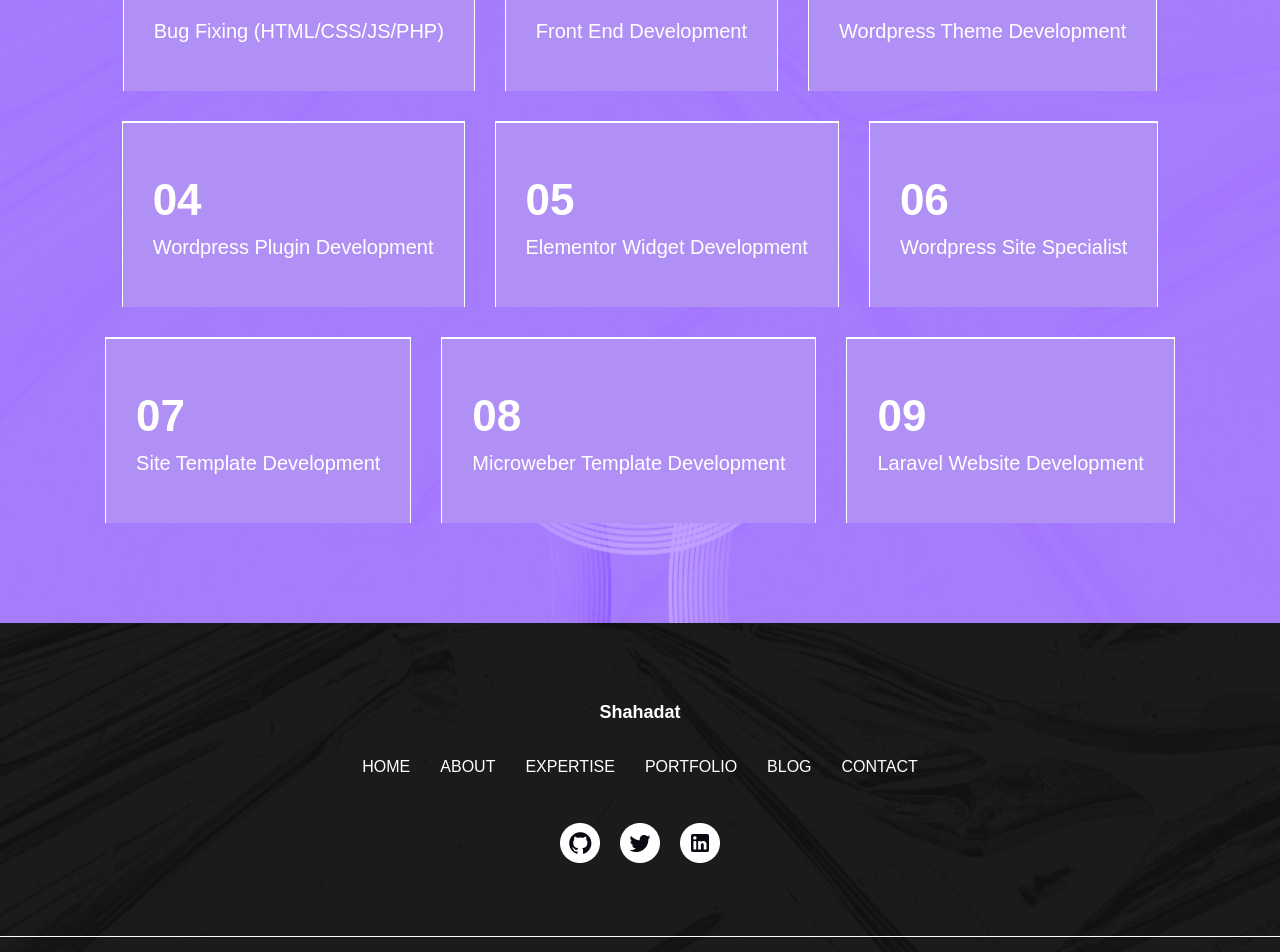
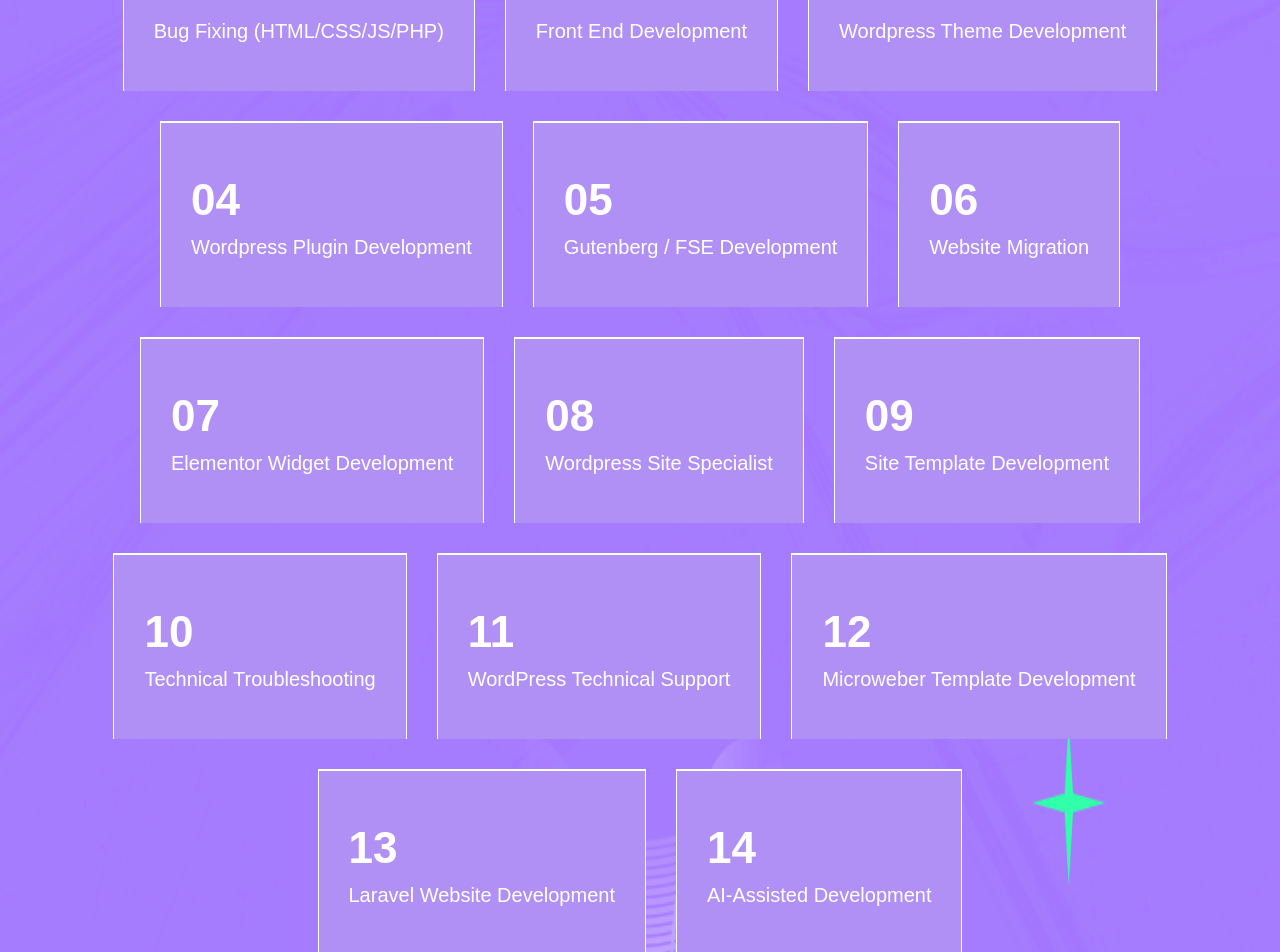
Before and after one commit to asamshahadat/asamshahadat.github.io, a React (Create React App) app: page / in a window 1280 px wide. Shown: the part 4840-5792 px from the top of the page. Built offline with nearby package versions, Linux system fonts and the light colour scheme.

Commit message:
Work Added

```diff
--- a/src/components/sections/expert/Expert.jsx
+++ b/src/components/sections/expert/Expert.jsx
@@ -7,9 +7,10 @@
       <img src={expertBg} className='expert-bg' alt="" />
       <div className="container">
         <div className="expert-title">
-            <h2>Expert In</h2>
+            <h2>What I Do</h2>
         </div>
         <div className="expert-contents">
+
             <div className="single-expert-list">
                 <h3>01</h3>
                 <h4>Bug Fixing (HTML/CSS/JS/PHP)</h4>
@@ -28,23 +29,43 @@
             </div>
             <div className="single-expert-list">
                 <h3>05</h3>
+                <h4>Gutenberg / FSE Development</h4>
+            </div>
+            <div className="single-expert-list">
+                <h3>06</h3>
+                <h4>Website Migration</h4>
+            </div>
+            <div className="single-expert-list">
+                <h3>07</h3>
                 <h4>Elementor Widget Development</h4>
             </div>
             <div className="single-expert-list">
-                <h3>06</h3>
+                <h3>08</h3>
                 <h4>Wordpress Site Specialist</h4>
             </div>
             <div className="single-expert-list">
-                <h3>07</h3>
+                <h3>09</h3>
                 <h4>Site Template Development</h4>
             </div>
             <div className="single-expert-list">
-                <h3>08</h3>
+                <h3>10</h3>
+                <h4>Technical Troubleshooting</h4>
+            </div>
+            <div className="single-expert-list">
+                <h3>11</h3>
+                <h4>WordPress Technical Support</h4>
+            </div>
+            <div className="single-expert-list">
+                <h3>12</h3>
                 <h4>Microweber Template Development</h4>
             </div>
             <div className="single-expert-list">
-                <h3>09</h3>
+                <h3>13</h3>
                 <h4>Laravel Website Development</h4>
+            </div>
+            <div className="single-expert-list">
+                <h3>14</h3>
+                <h4>AI-Assisted Development</h4>
             </div>
         </div>
       </div>
```
